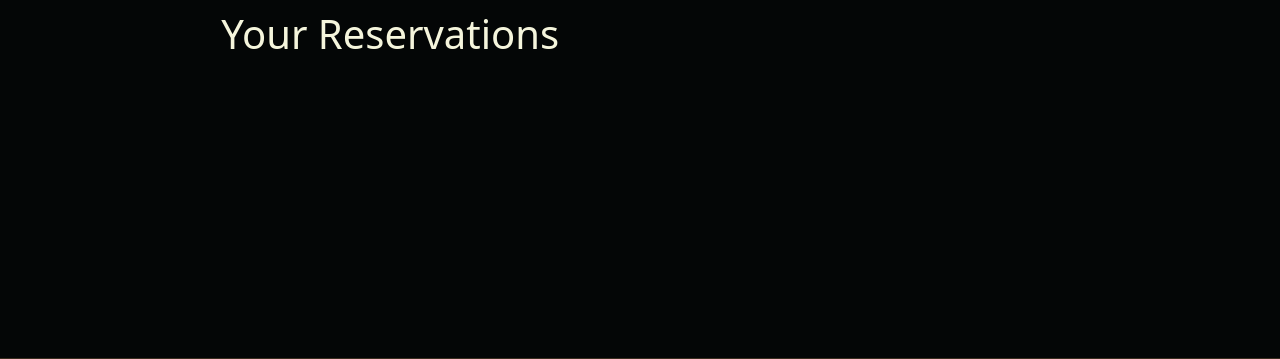
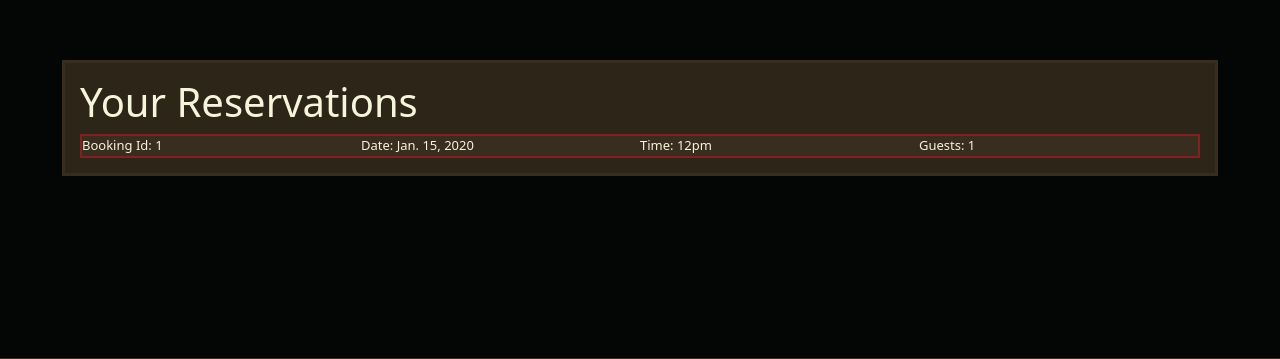
Before and after one commit to SaraTisell/afiyet-olsun, a Django app: page /booking/reservations/ in a window 1280 px wide. Shown: the part 176-535 px from the top of the page. Run offline with Django 4.2, Linux system fonts and the light colour scheme; a user stored in the database is signed in; tables that the repository leaves empty hold one stand-in row (values such as "Sample post"); some libraries are stand-ins or nearby versions.

Commit message:
Update func to view reservations for user, add styling

```diff
--- a/booking/templates/booking/booking_confirmation.html
+++ /dev/null
@@ -1,6 +0,0 @@
-{% extends "base.html" %}
-
-{% block content %}
-<h1>Booking confirmed</h1>
-
-{% endblock %}
--- a/booking/templates/booking/reservations.html
+++ b/booking/templates/booking/reservations.html
@@ -5,12 +5,28 @@
 {% block content %}
 <div class="container-fluid">
     <div class="row">
-        <div class="col-12 col-md-8 mx-auto" id="reservation-div">
+        <div class="col" id="reservation-div">
             <h1>Your Reservations</h1>
+            {% for reservation in reservations %}
+            <div class="row each-reservation">
+                <div class="col-md-3">Booking Id: {{ reservation.reservation_id }}</div>
+                <div class="col-md-3">Date: {{ reservation.reservation_date }}</div>
+                <div class="col-md-3">Time: {{ reservation.reservation_time }}</div>
+                <div class="col-md-3">Guests: {{ reservation.company_size }}</div>
+                <br>
+                {% endfor %}
+            </div>
+        </div>
 
-        </div>
     </div>
 </div>
 
 
 {% endblock %}
+<!--
+<div class="row">
+    <div class="col-3 col-sm-1">Bookign Id: <div>{{ reservation.reservation_id }}</div> </div>
+    <div class="col-3 col-sm-1">Date: <div>{{ reservation.reservation_date }}</div></div>
+    <div class="col-3 col-sm-1">Time: <div>{{ reservation.reservation_time }}</div></div>
+    <div class="col-3 col-sm-1">Guests: <div>{{ reservation.company_size }}</div></div>
+</div> -->
--- a/booking/urls.py
+++ b/booking/urls.py
@@ -4,5 +4,5 @@ from . import views
 
 urlpatterns = [
     path('', views.BookingFormView.as_view(), name='booking'),
-    path('reservations/', views.ReservationsViews.as_view(), name='reservations')
+    path('reservations/', views.view_reservations, name='reservations')
 ]
--- a/booking/views.py
+++ b/booking/views.py
@@ -1,5 +1,5 @@
 from django.views.generic import CreateView, ListView
-from django.shortcuts import render
+from django.shortcuts import render, redirect, get_object_or_404
 from django.contrib import messages
 from .models import Reservation
 from .forms import BookingForm
@@ -40,11 +40,16 @@ class BookingFormView(CreateView):
             messages.success(self.request, message)
             return super().form_valid(form)
 
+def view_reservations(request):
+    reservations = Reservation.objects.filter(guest=request.user)
+    return render(request, 'booking/reservations.html', {'reservations': reservations})
 
 
+"""
 class ReservationsViews(ListView):
     template_name = 'booking/reservations.html'
     model = Reservation
 
     def get_queryset(self):
         return Reservation.objects.filter(guest=self.request.user)
+"""
--- a/static/css/style.css
+++ b/static/css/style.css
@@ -166,6 +166,17 @@ i {
     margin: 50px;
 }
 
+/* Reservations page */
+#reservation-div {
+    background-color: rgb(57, 45, 31, 0.8);
+    border: 3px solid #392D1F;
+    padding: 15px;
+    margin: 50px;
+}
+
+.each-reservation {
+
+}
 /* Contact page */
 #contact-div {
     background-color: rgb(57, 45, 31, 0.8);
@@ -280,3 +291,11 @@ i {
 .opening-hours th {
     font-weight: 600;
 }
+
+.each-reservation {
+    background-color: #392D1F;
+    color: beige;
+    width: 100%;
+    font-size: 13px;
+    border: 2px solid #822121;
+}
```
Also changed, not shown: 1 other file.
